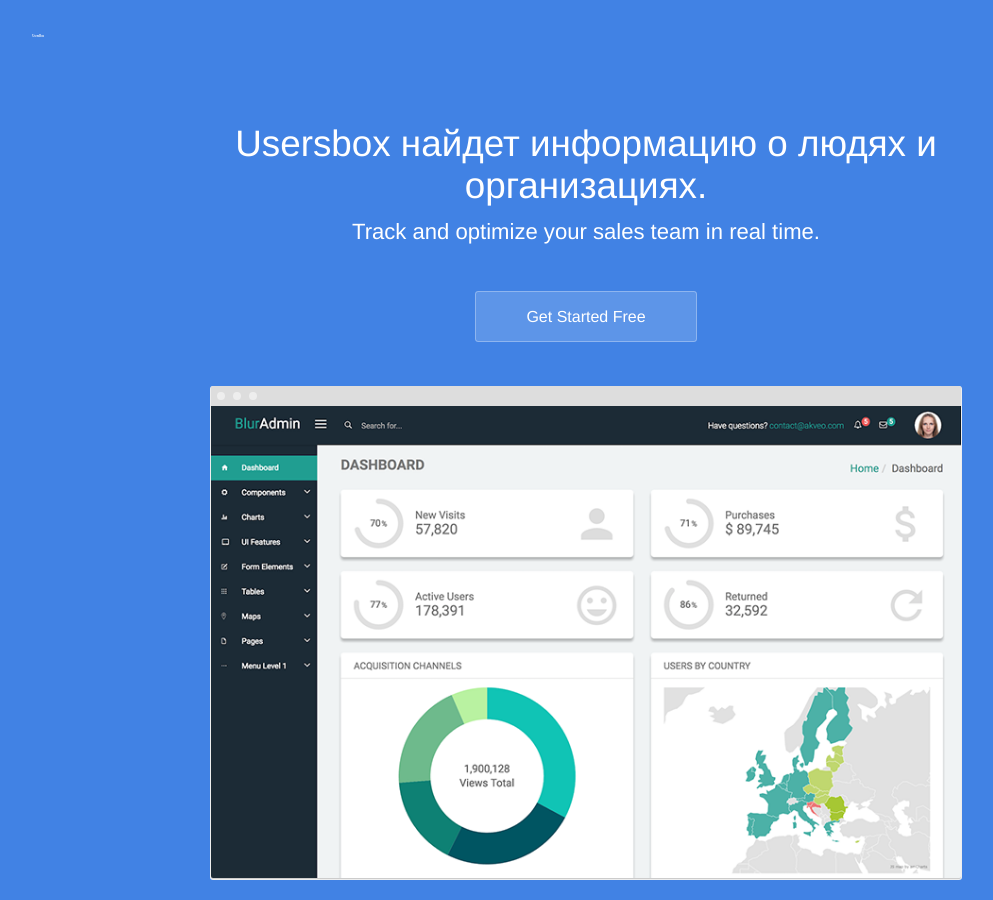
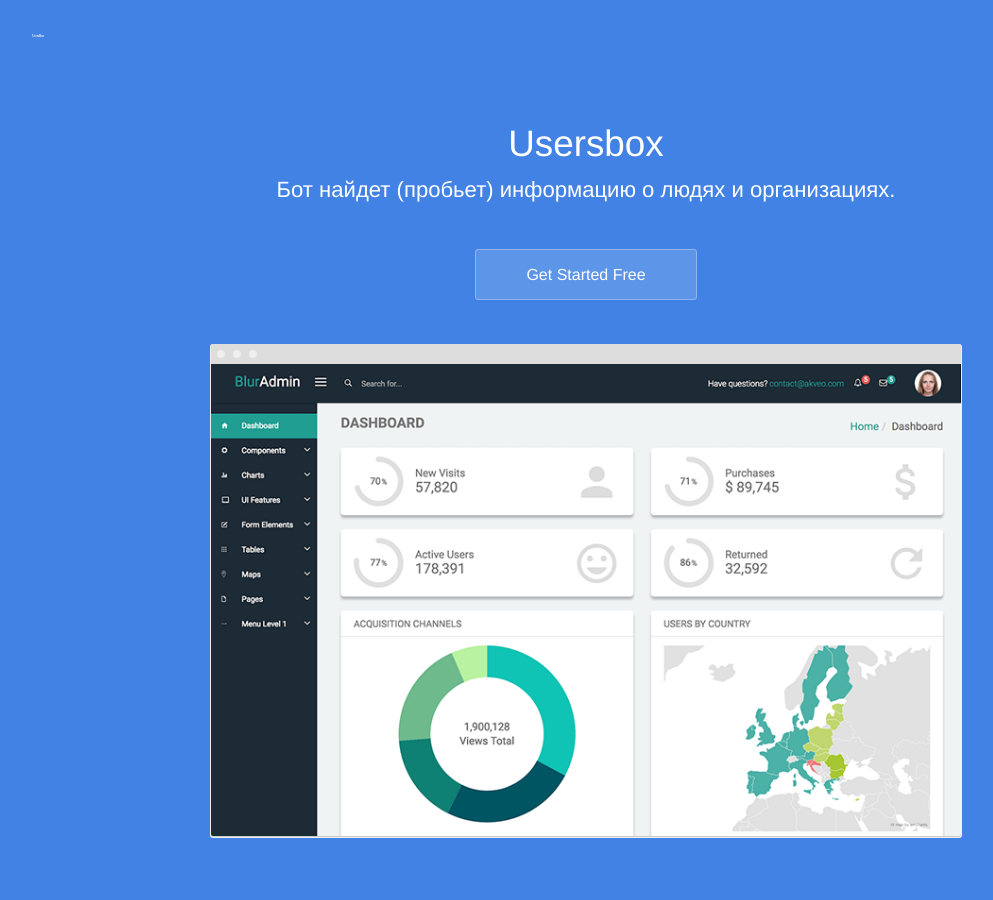
Before and after one commit to usersboxbot/usersboxbot.github.io, a Jekyll site: the page built from index.html, in a window 1280 px wide and 900 px high. Shown: the whole window, without its empty margins (54-1047 px from the left). Built offline with Jekyll 4.4.1, drawn with Linux system fonts in a browser that asks for light colours.

Commit message:
Update index.html

```diff
--- a/index.html
+++ b/index.html
@@ -4,8 +4,8 @@
 ---
 <section class="hero">
 	<div class="text-container">
-		<h1 class="editable">Usersbox найдет информацию о людях и организациях.</strong></h1>
-		<p class="subtext editable">Track and optimize your sales team in real time.</p>
+		<h1 class="editable">Usersbox</strong></h1>
+		<p class="subtext editable">Бот найдет (пробьет) информацию о людях и организациях.</p>
 		<div class="cta button alt"><a href="{{ site.baseurl }}/contact/">Get Started Free</a></div>
 		<div>
 			<img src="{{ site.baseurl }}/images/dashboard.png" alt="Screenshot" class="screenshot editable" />
```
